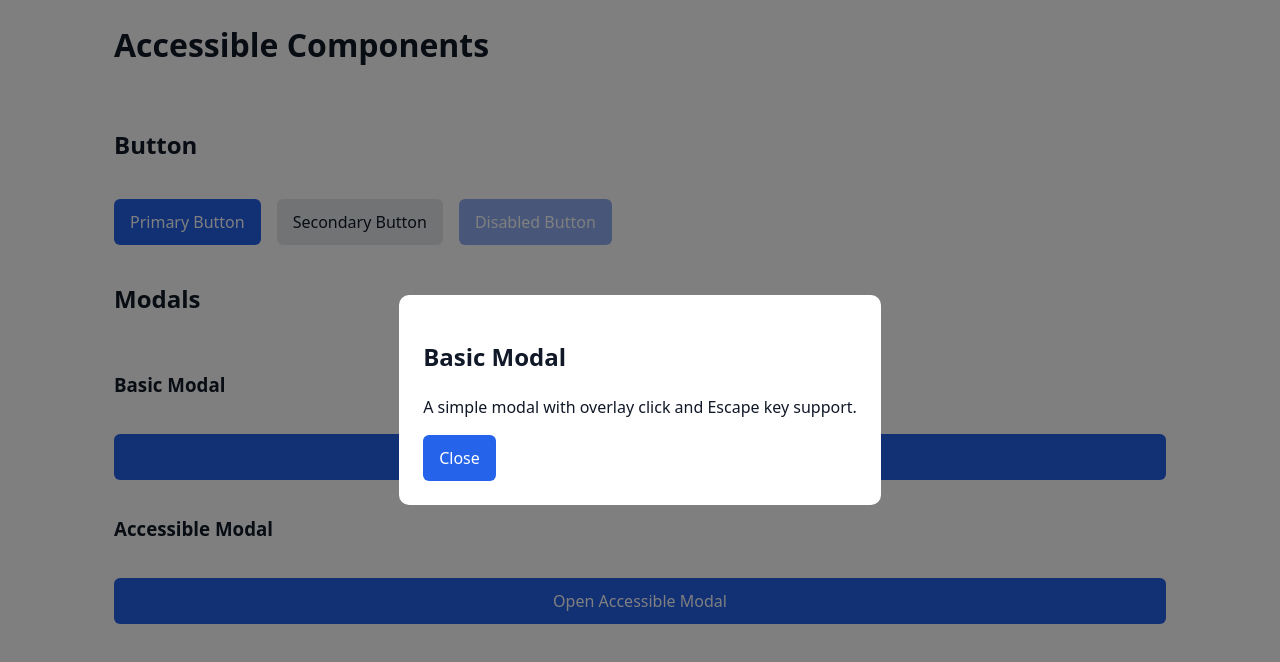
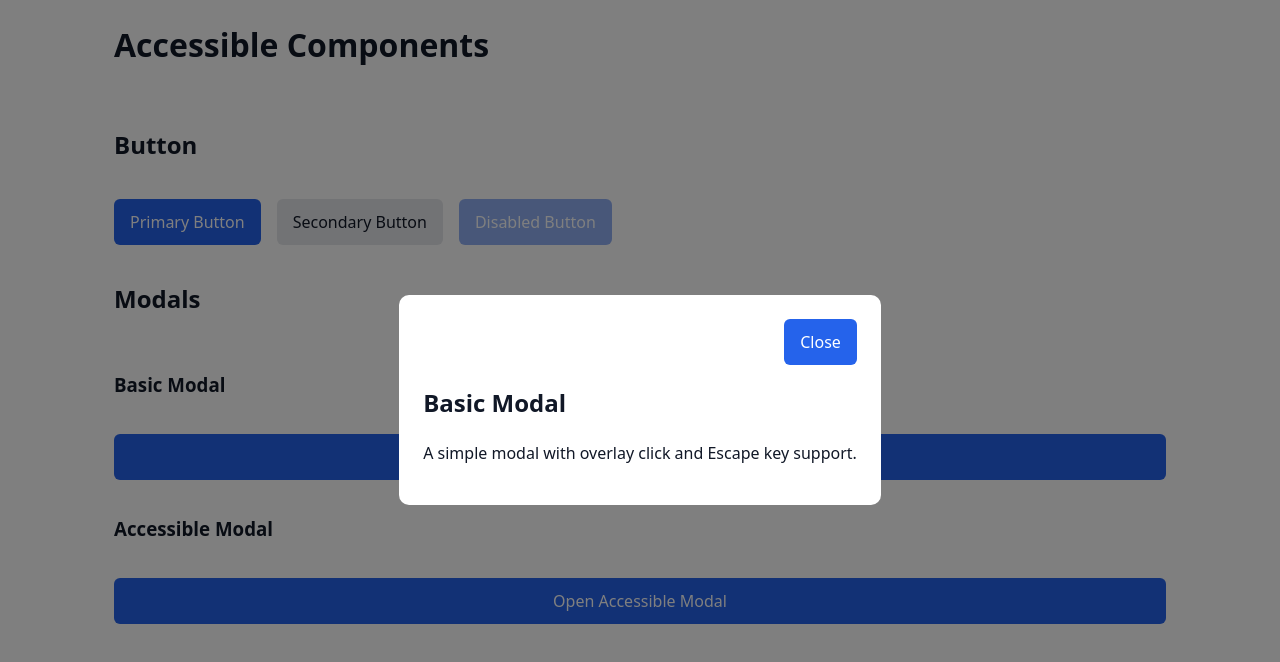
Before and after one commit to rpcorr/accessible-templates, a React (Vite) app: page / in a window 1280 px wide. Both pictures are taken after a click on the button "Open Basic Modal". Shown: the top 662 px of the page. Built offline with nearby package versions, Linux system fonts and the light colour scheme.

Commit message:
feat(ui): place the close text within the modal at top right

```diff
--- a/src/components/Modal/ModalAccessible.tsx
+++ b/src/components/Modal/ModalAccessible.tsx
@@ -90,13 +90,13 @@ export function AccessibleModal({
         aria-labelledby="modal-title"
         onClick={(e) => e.stopPropagation()}
       >
+        <div className="row" style={{ justifyContent: 'flex-end' }}>
+          <Button onClick={onClose}>Close</Button>
+        </div>
+
         <h2 id="modal-title">{title}</h2>
 
         <div>{children}</div>
-
-        <div className="row" style={{ justifyContent: 'flex-end' }}>
-          <Button onClick={onClose}>Close</Button>
-        </div>
       </div>
     </div>
   );
--- a/src/components/Modal/ModalBasic.tsx
+++ b/src/components/Modal/ModalBasic.tsx
@@ -31,11 +31,12 @@ export function BasicModal({ isOpen, onClose, title, children }: ModalProps) {
   return (
     <div className={styles.overlay} onClick={onClose}>
       <div className={styles.modal} onClick={(e) => e.stopPropagation()}>
+        <div className="row" style={{ justifyContent: 'flex-end' }}>
+          <Button onClick={onClose}>Close</Button>
+        </div>
         <h2>{title}</h2>
 
         <div>{children}</div>
-
-        <Button onClick={onClose}>Close</Button>
       </div>
     </div>
   );
```
